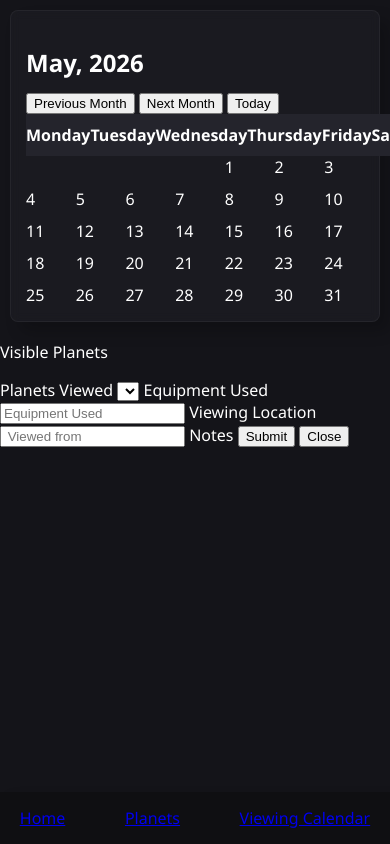
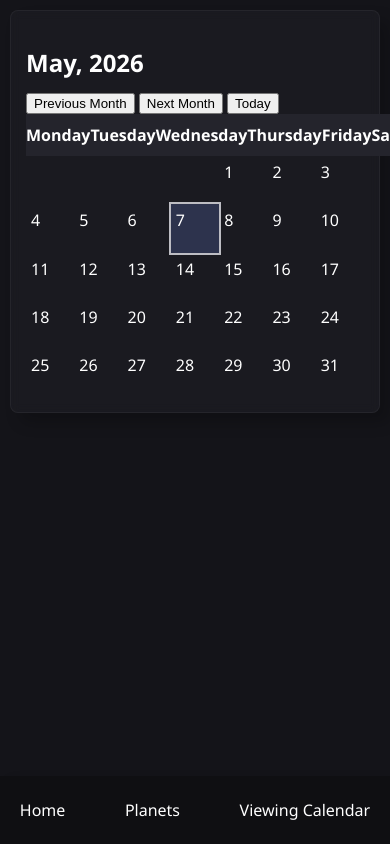
Before and after one commit to Joshua-Hetherton/Planet-Finder-PWA, a website: page views/calendar.html in a window 390 px wide. Shown: the top 844 px of the page. Drawn offline with Linux system fonts and the light colour scheme.

Commit message:
Feat: Edited Navigation part, fixing layout for both mobile and desktop

```diff
--- a/public/css/calendar.css
+++ b/public/css/calendar.css
@@ -22,13 +22,27 @@
     padding: 10px 0;
     background-color: rgb(36, 36, 44);
 }
-.today {
-    outline: 2px solid rgba(120,120,255, 0.5);
+.highlight-today {
+    outline: 2px solid rgba(222, 222, 229, 0.835);
     background-color: rgba(120, 150, 255, 0.2);
 }
 
 #grid-calendar {
     display: grid;
     grid-template-columns: repeat(7, 1fr);
-    gap:10px;
 }
+.day {
+    position: relative;
+    padding-top: 100%;
+
+}
+.day > .date{
+    top:5px;
+    left:5px;
+    position: absolute;
+}
+
+#Edit-day {
+    visibility: hidden;
+    display: flex;
+}
--- a/public/css/main.css
+++ b/public/css/main.css
@@ -13,14 +13,28 @@ h1, h2, h3 {
 }
 
 .navigation-bar {
+    /* position:fixed;
+    top:0; */
+    left:0;
+    width:100%;
+    padding: 15px 0;
+
     background-color: rgba(15, 15, 18, 0.902);;
-    width: 100%;
-    padding: 15px 0;
     box-shadow: 10px 10px 15px rgba(0, 0, 0, 0.2);
 
     display:flex;
+    justify-content: left;
     gap:20px;
+    z-index: 1000;
 
+}
+
+.navigation-bar a {
+    color: white;
+    text-decoration: none;
+    padding: 0.5rem 1rem;
+    border-radius: 5px;
+    transition: background-colour 0.3s;
 }
 
 .button-images {
@@ -86,17 +100,23 @@ Currently, there is no way to set the Opacity Colour of the image in CSS
 
 
 @media (max-width: 768px) {
+    body {
+        /* padding-top: 0px; */
+        padding-bottom: 70px;
+    }
     .navigation-bar {
         position: fixed;
+        top:auto;
         bottom:0;
         left:0;
         width: 100%;
-        display:fixed;
+        display:flex;
         flex-direction: row;
         justify-content: space-around;
         align-items: center;
 
+        background-color: rgba(15, 15, 18, 0.902);
+        box-shadow: 10px 10px 15px rgba(0, 0, 0, 0.2);
+    }
 
-
-    }
 }
--- a/public/js/calendar.js
+++ b/public/js/calendar.js
@@ -19,7 +19,7 @@ async function highlightCurrentDay() {
         day_cells.forEach(cell => {
             const day_cell=cell.querySelector(".date");
             if (day_cell) {
-                const cell_day=parseInt(day_cell.textContent);
+            const cell_day=parseInt(day_cell.textContent);
 
 
                 if (cell_day === today.getDate()) {
@@ -65,7 +65,7 @@ async function generateCalendar() {
     updateCalendarMonthTitle();
     highlightCurrentDay();
 }
-
+// All buttons for Calendar navigation and editing the days
 
 document.getElementById("Previous-Month").addEventListener("click", () => {
     current_month--;
--- a/views/calendar.html
+++ b/views/calendar.html
@@ -4,6 +4,7 @@
         <title>Planet Calendar</title>
         <link rel="stylesheet" href="/css/main.css">
         <link rel="stylesheet" href="/css/calendar.css">
+        <meta name="viewport" content="width=device-width, initial-scale=1.0">
     </head>
     <body>
         <div class="navigation-bar">
@@ -12,6 +13,7 @@
             <a href="/calendar">Viewing Calendar</a>
         </div>
 
+        <!-- Holds all calendar related items-->
         <div class="calendar-container">
             <h2 id="Calendar-title"></h2>
             <div class="calendar-control">
@@ -29,11 +31,12 @@
                 <div class="weekday">Sunday</div>
 
             </div>
+            <!-- Left empty to be filled in by the calendar.js-->
             <div id="grid-calendar">
 
             </div>
         </div>
-
+        <!-- Allows user to edit the selected day to add viewing times etc.-->
         <div id="Edit-day" class="hidden">
             <div class="Edit-container">
                 <h3 id="date-Editor"></h3>
@@ -41,7 +44,8 @@
                 <p> Visible Planets</p>
                 <label>Planets Viewed</label>
                 <select id="planet-view-tags">
-                    <!-- Dynamic via JavaScript-->
+                    <!-- Dynamic via JavaScript
+                     Meaning no hardcoded options are available from the get-go-->
                 </select>
 
                 <label>Equipment Used</label>
@@ -50,6 +54,8 @@
                 <label> Viewing Location</label>
                 <input type="text" id="viewing-location" placeholder=" Viewed from">
 
+                <!-- For optional things like:
+                 Viewing conditions (If it was foggy, cloudy etc.)-->
                 <label> Notes</label>
                 <textextra id="user-notes" placeholder="Addtional Notes"></textextra>
 
```
Also changed, not shown: views/index.html (+1 -0 lines).
